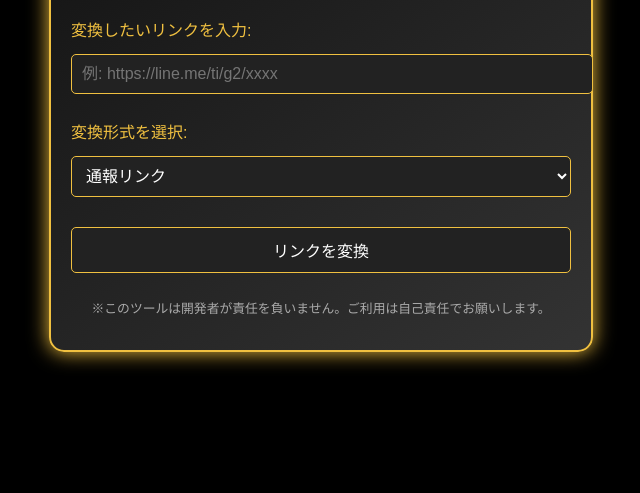
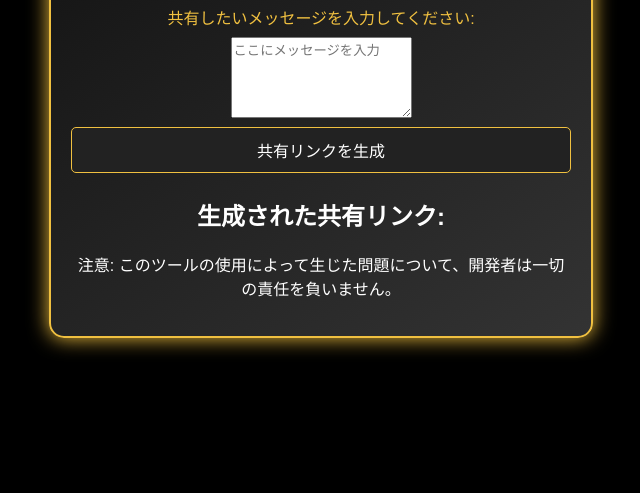
Before and after one commit to hakurantools/line-message-tools, a plain HTML site: page index.html in a window 1280 px wide. Shown: the part 307-800 px from the top of the page, without its empty margins (319-959 px from the left). Drawn offline with Linux system fonts and the light colour scheme.

Commit message:
Update index.html

```diff
--- a/index.html
+++ b/index.html
@@ -3,40 +3,30 @@
 <head>
     <meta charset="UTF-8">
     <meta name="viewport" content="width=device-width, initial-scale=1.0">
-    <title>秘密結社総合本部作成リンク変更ツール</title>
+    <title>リンク共有ツール</title>
     <link rel="stylesheet" href="styles.css">
 </head>
 <body>
     <div class="container">
-        <header>
-            <h1>秘密結社総合本部作成リンク変更ツール</h1>
-            <p>リンクを入力して、希望の形式を選択してください。</p>
-        </header>
-        <main>
-            <div class="form-group">
-                <label for="input-link">変換したいリンクを入力:</label>
-                <input type="text" id="input-link" placeholder="例: https://line.me/ti/g2/xxxx">
-            </div>
-            <div class="form-group">
-                <label for="link-type">変換形式を選択:</label>
-                <select id="link-type">
-                    <option value="report">通報リンク</option>
-                    <option value="invite">招待リンク</option>
-                    <option value="join">参加リンク</option>
-                    <option value="browser">ブラウザ用リンク</option>
-                </select>
-            </div>
-            <button id="convert-btn">リンクを変換</button>
-            <div id="result" class="result">
-                <h2>変換結果:</h2>
-                <p id="converted-link">ここに変換されたリンクが表示されます</p>
-                <button id="copy-btn">リンクをコピー</button>
-            </div>
-        </main>
-        <footer>
-            <p>※このツールは開発者が責任を負いません。ご利用は自己責任でお願いします。</p>
-        </footer>
+        <h1>秘密結社総合本部作成リンク変更ツール</h1>
+
+        <!-- 入力エリア -->
+        <section>
+            <label for="inputText">共有したいメッセージを入力してください:</label>
+            <textarea id="inputText" rows="5" placeholder="ここにメッセージを入力"></textarea>
+            <button onclick="generateShareLinks()">共有リンクを生成</button>
+        </section>
+
+        <!-- 結果表示 -->
+        <section id="resultSection">
+            <h2>生成された共有リンク:</h2>
+            <div id="result"></div>
+            <button id="copyButton" onclick="copyLink()" style="display:none;">リンクをコピー</button>
+        </section>
+
+        <p class="disclaimer">注意: このツールの使用によって生じた問題について、開発者は一切の責任を負いません。</p>
     </div>
-    <script src="scripts.js"></script>
+
+    <script src="script.js"></script>
 </body>
 </html>
```
